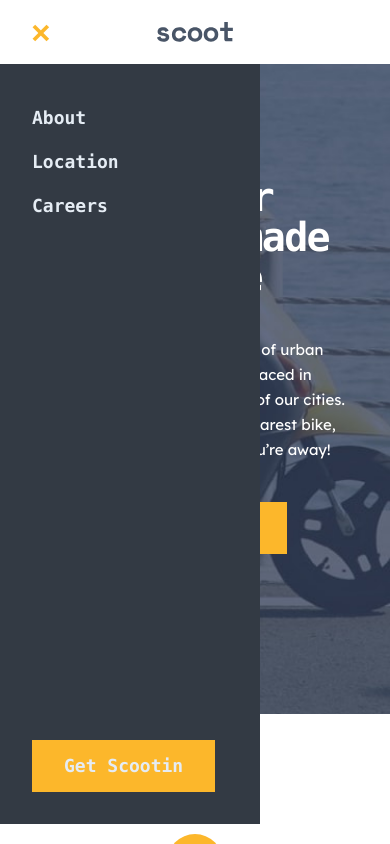
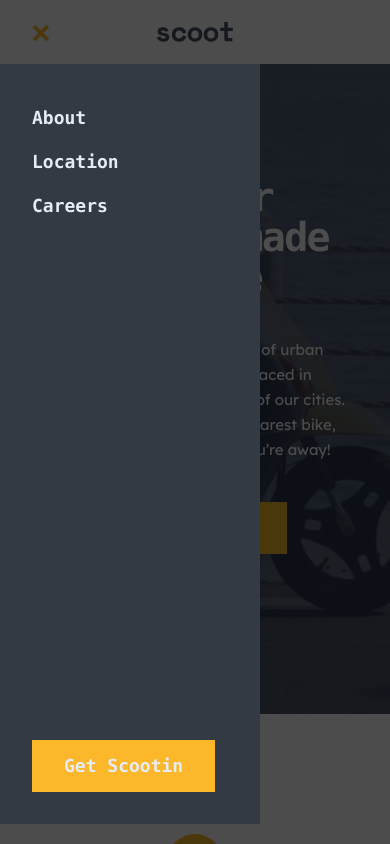
Before and after one commit to luc4sleite/scoot-website, a React (Vite) app: page / in a window 390 px wide. Both pictures are taken after a click on the button 42 px from the left and 32 px from the top of the page. Shown: the top 844 px of the page. Built offline with nearby package versions, Linux system fonts and the light colour scheme.

Commit message:
style: opacity from menu

```diff
--- a/src/components/Navbar/index.jsx
+++ b/src/components/Navbar/index.jsx
@@ -26,6 +26,12 @@ export default function Navbar() {
           <img className="w-[75.5px]" src={logo} alt="Scoot Logo" />
         </a>
       </div>
+      {isOpen && (
+        <div
+          className="fixed inset-0 bg-black opacity-70 z-0"
+          onClick={toggleMenu}
+        ></div>
+      )}
       <aside
           className={
             isOpen
```
